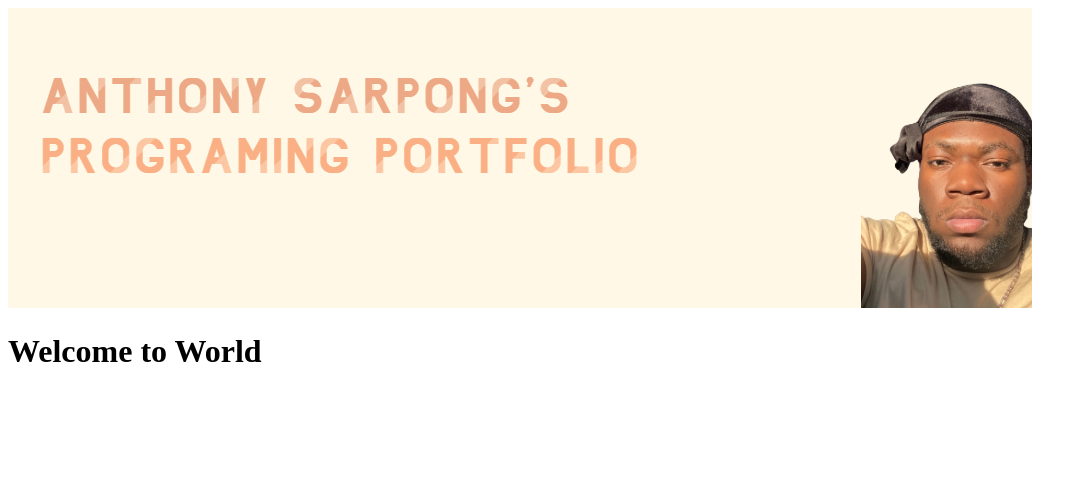
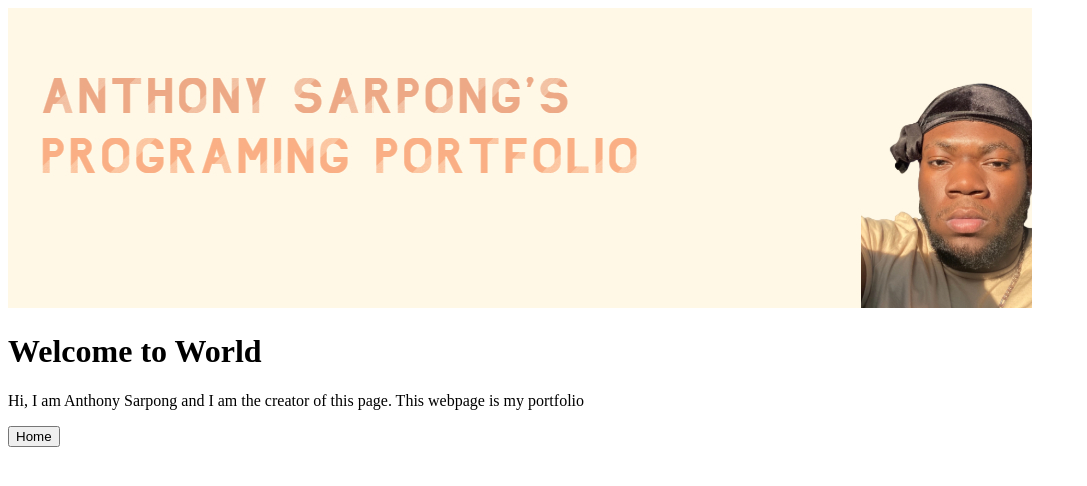
Before and after one commit to httpanthony/httpanthony.github.io, a plain HTML site: page index.html in a window 1280 px wide. Shown: the whole page, without its empty margins (0-1087 px from the left). Drawn offline with Linux system fonts and the light colour scheme.

Commit message:
Update index.html

```diff
--- a/index.html
+++ b/index.html
@@ -7,6 +7,9 @@
     <body>
         <img src="banner.jpg">
 <h1>Welcome to World</h1>
+        <p> Hi, I am Anthony Sarpong and I am the creator of this page. This webpage is my portfolio </p>
+        <a href="home.html">
+            <button>Home</button>
 
     </body>
 </html>
```
